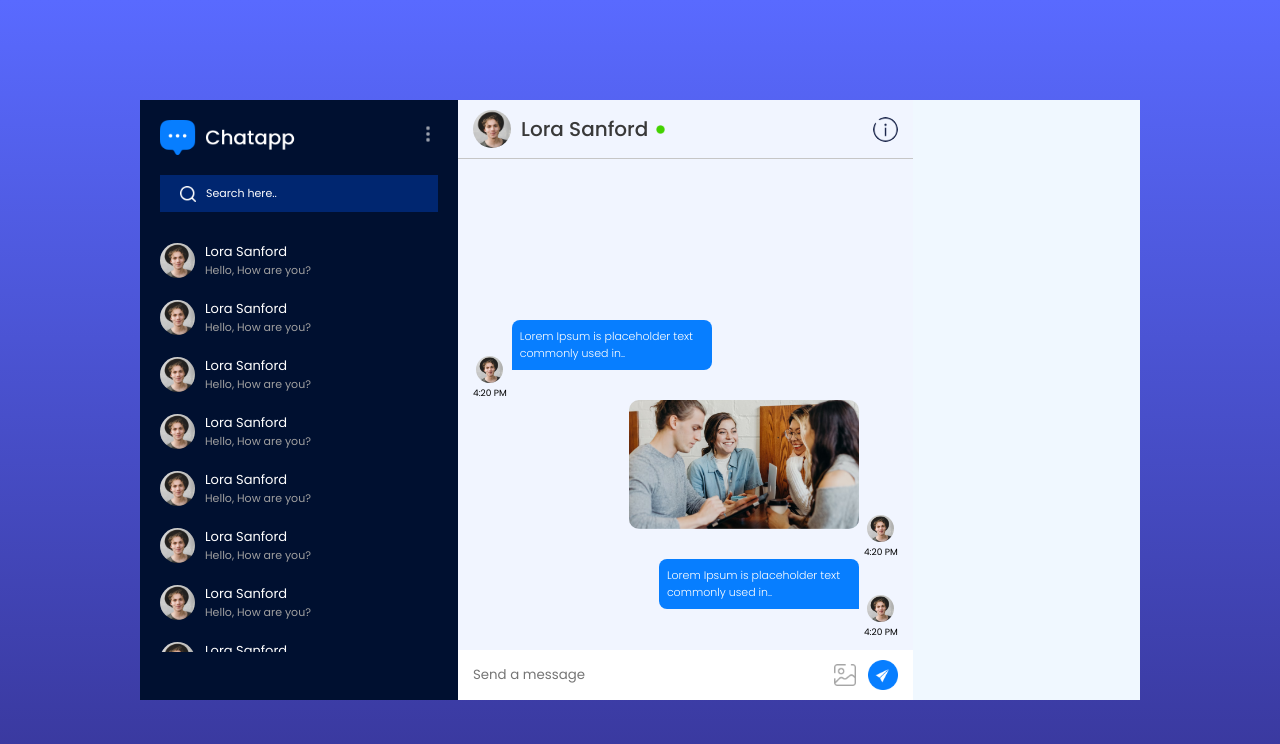
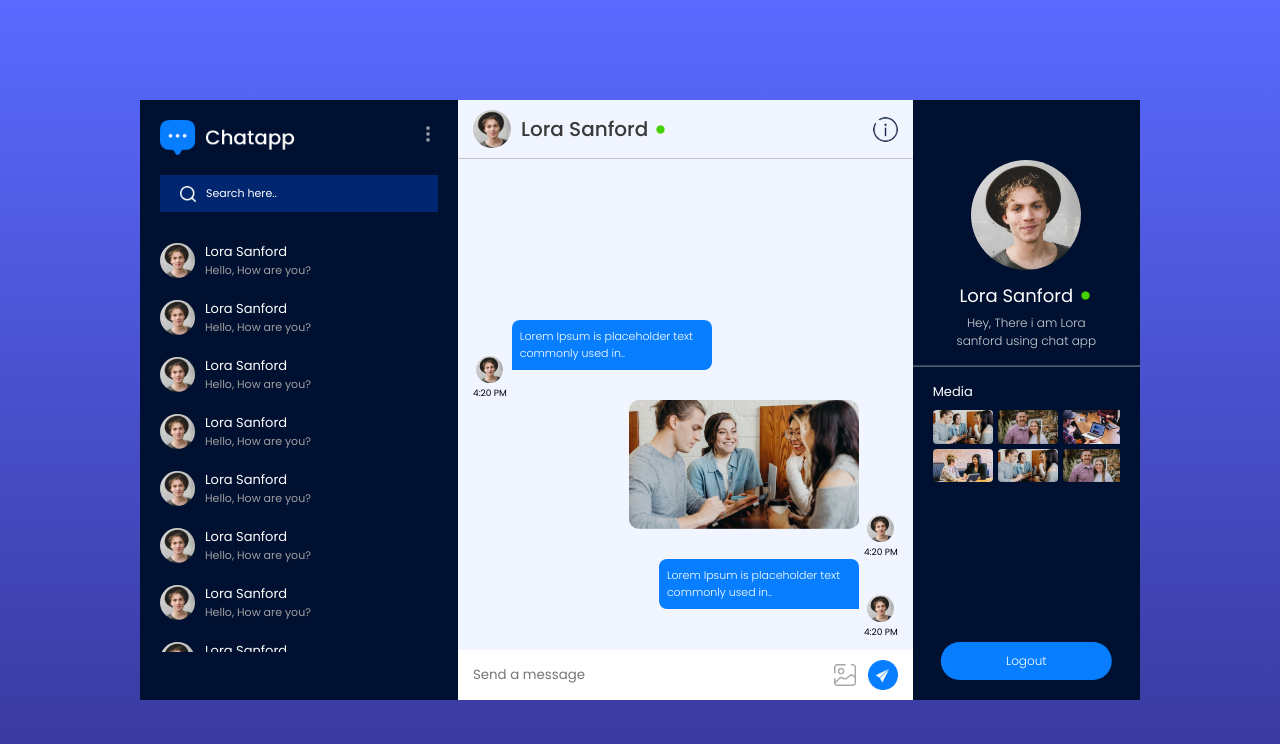
Before and after one commit to tanisha1527/chat-app, a React (Vite) app: page /chat in a window 1280 px wide. Shown: the top 744 px of the page. Built offline with nearby package versions, Linux system fonts and the light colour scheme.

Commit message:
Implement RightSidebar UI

```diff
--- a/src/components/RightSidebar/RightSidebar.css
+++ b/src/components/RightSidebar/RightSidebar.css
@@ -0,0 +1,67 @@
+.rs{
+    color: white;
+    background-color: #001030;
+    position: relative;
+    height: 75vh;
+    overflow-y: scroll;
+}
+.rs-profile{
+    padding-top: 60px;
+    text-align: center;
+    max-width: 70%;
+    margin: auto;
+}
+.rs-profile img{
+    width: 110px;
+    aspect-ratio: 1/1;
+    border-radius: 50%;
+}
+.rs-profile h3{
+    font-size: 18px;
+    font-weight: 400;
+    display: flex;
+    align-items: center;
+    justify-content: center;
+    gap: 5px;
+    margin: 5px 0px;
+}
+.rs-profile p{
+    font-size: 12px;
+    opacity: 80%;
+    font-weight: 300;
+}
+.rs hr{
+    border-color: #ffffff50;
+    margin: 15px 0px;
+}
+.rs-media{
+    padding: 0px 20px;
+    font-size: 13px;
+}
+.rs-media div{
+    max-height: 180px;
+    overflow-y: scroll;
+    display: grid;
+    grid-template-columns: 1fr 1fr 1fr;
+    gap: 5px;
+    margin-top: 8px;
+}
+.rs-media div img{
+    width: 60px;
+    border-radius: 4px;
+    cursor: pointer;
+}
+.rs button{
+    position: absolute;
+    bottom: 20px;
+    left: 50%;
+    transform: translateX(-50%);
+    background: #077eff;
+    color: white;
+    border: none;
+    font-size: 12px;
+    font-weight: 300;
+    padding: 10px 65px;
+    border-radius: 20px;
+    cursor: pointer;
+}
--- a/src/components/RightSidebar/RightSidebar.jsx
+++ b/src/components/RightSidebar/RightSidebar.jsx
@@ -1,8 +1,28 @@
+import assets from '../../assets/assets'
 import './RightSidebar.css'
 
 const RightSidebar = () => {
   return (
-    <div></div>
+    <div className='rs'>
+       <div className="rs-profile">
+          <img src={assets.profile_img} alt="" />
+          <h3>Lora Sanford <img src={assets.green_dot} className='dot' alt="" /></h3>
+          <p>Hey, There i am Lora sanford using chat app</p>
+       </div>
+       <hr />
+       <div className="rs-media">
+        <p>Media</p>
+        <div>
+          <img src={assets.pic1} alt="" />
+          <img src={assets.pic2} alt="" />
+          <img src={assets.pic3} alt="" />
+          <img src={assets.pic4} alt="" />
+          <img src={assets.pic1} alt="" />
+          <img src={assets.pic2} alt="" />
+        </div>
+       </div>
+       <button>Logout</button>
+    </div>
   )
 }
 
```
